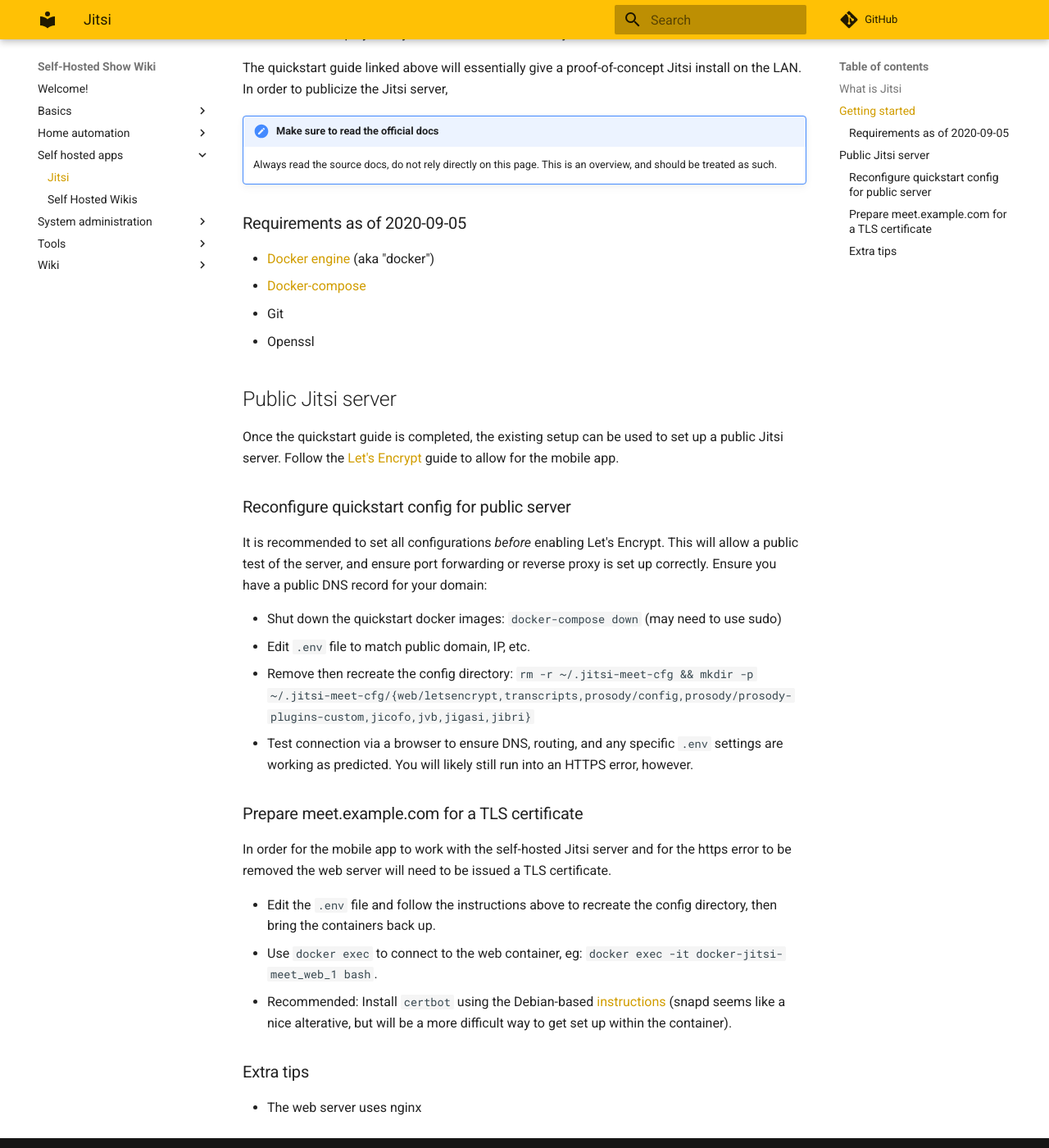
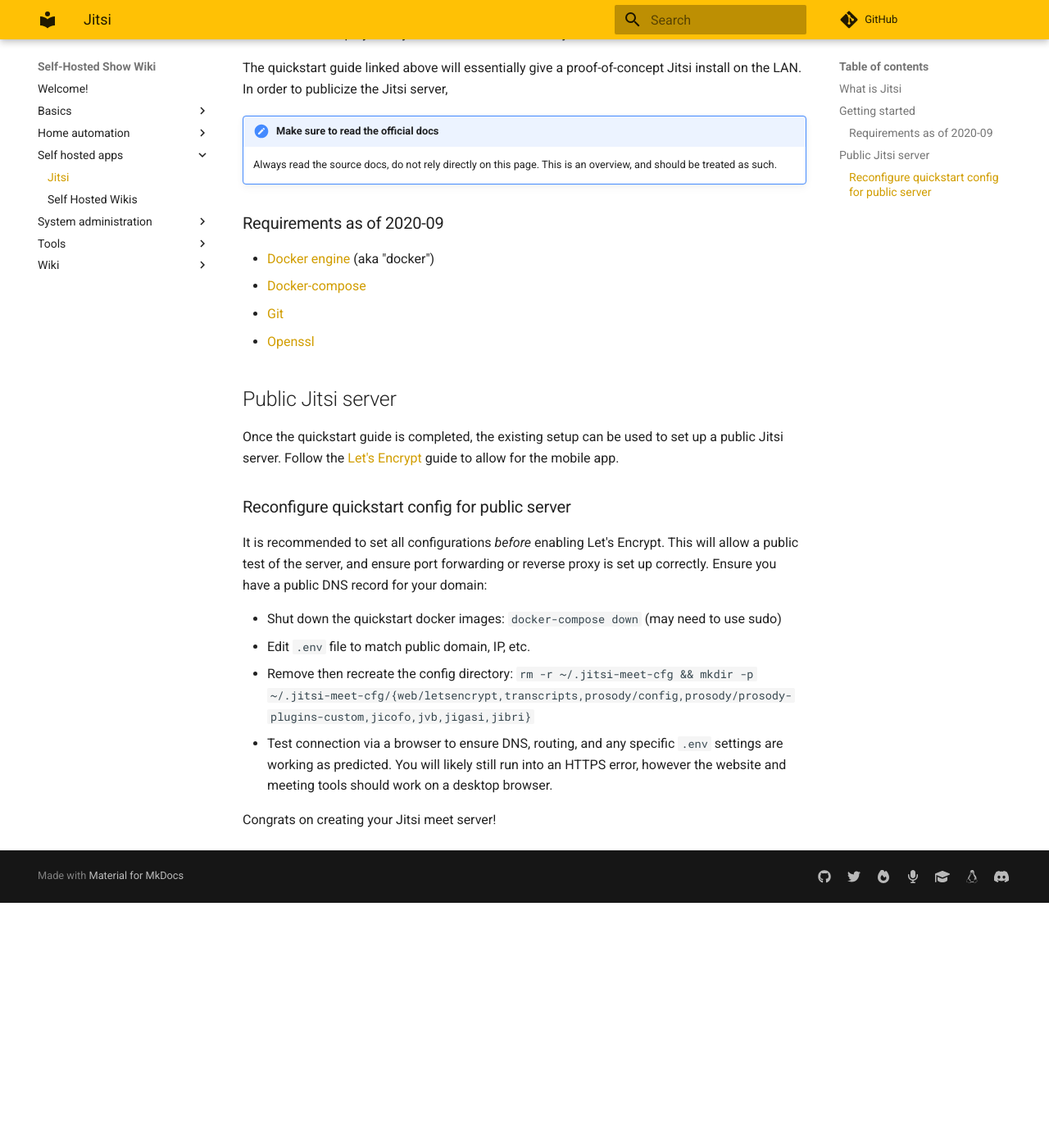
Before and after one commit to selfhostedshow/wiki, an MkDocs documentation site: the page built from docs/self-hosted-apps/jitsi.md, in a window 1280 px wide and 1400 px high, scrolled down 591 px. Shown: the whole window at 82% size. Built offline with MkDocs 1.6.1 and Material for MkDocs 9.7.7, drawn with Linux system fonts in a browser that asks for light colours; comment, search, counter and statistics services are not loaded; after the commit the page ends 1692 px from its top, so only the background shows below that.

Commit message:
Links to requirements, removed TLS cert section - Changed title of Requirements section to just be 2020-09 - Added links to Git and Openssl in requirements section - Specified website will still work regardless of https error - Removed TLS section  - Not sure how to accomplish this yet with Jitsi  - Added comment to include this later in a dedicated page or section

```diff
--- a/docs/self-hosted-apps/jitsi.md
+++ b/docs/self-hosted-apps/jitsi.md
@@ -14,11 +14,11 @@ The quickstart guide linked above will essentially give a proof-of-concept Jitsi
 !!!attention "Make sure to read the official docs"
     Always read the source docs, do not rely directly on this page. This is an overview, and should be treated as such.
 
-### Requirements as of 2020-09-05
+### Requirements as of 2020-09
 - [Docker engine](https://docs.docker.com/engine/install/) (aka "docker")
 - [Docker-compose](https://docs.docker.com/compose/install/)
-- Git
-- Openssl
+- [Git](https://git-scm.com/downloads)
+- [Openssl](https://github.com/openssl/openssl#download)
 
 ## Public Jitsi server
 Once the quickstart guide is completed, the existing setup can be used to set up a public Jitsi server. Follow the [Let's Encrypt](https://jitsi.github.io/handbook/docs/devops-guide/devops-guide-docker#lets-encrypt-configuration) guide to allow for the mobile app.
@@ -29,14 +29,10 @@ It is recommended to set all configurations _before_ enabling Let's Encrypt. Thi
 - Shut down the quickstart docker images: `docker-compose down` (may need to use sudo)
 - Edit `.env` file to match public domain, IP, etc.
 - Remove then recreate the config directory: `rm -r ~/.jitsi-meet-cfg && mkdir -p ~/.jitsi-meet-cfg/{web/letsencrypt,transcripts,prosody/config,prosody/prosody-plugins-custom,jicofo,jvb,jigasi,jibri}`
-- Test connection via a browser to ensure DNS, routing, and any specific `.env` settings are working as predicted. You will likely still run into an HTTPS error, however.
+- Test connection via a browser to ensure DNS, routing, and any specific `.env` settings are working as predicted. You will likely still run into an HTTPS error, however the website and meeting tools should work on a desktop browser.
 
-### Prepare meet.example.com for a TLS certificate
-In order for the mobile app to work with the self-hosted Jitsi server and for the https error to be removed the web server will need to be issued a TLS certificate.
+Congrats on creating your Jitsi meet server!
 
-- Edit the `.env` file and follow the instructions above to recreate the config directory, then bring the containers back up.
-- Use `docker exec` to connect to the web container, eg: `docker exec -it docker-jitsi-meet_web_1 bash`.
-- Recommended: Install `certbot` using the Debian-based [instructions](https://certbot.eff.org/lets-encrypt/debianstretch-nginx) (snapd seems like a nice alterative, but will be a more difficult way to get set up within the container).
-
-### Extra tips
-- The web server uses nginx
+<!---
+TODO: Add section or dedicated page for Let's Encrypt on a container for Jitsi.
+-->
```
